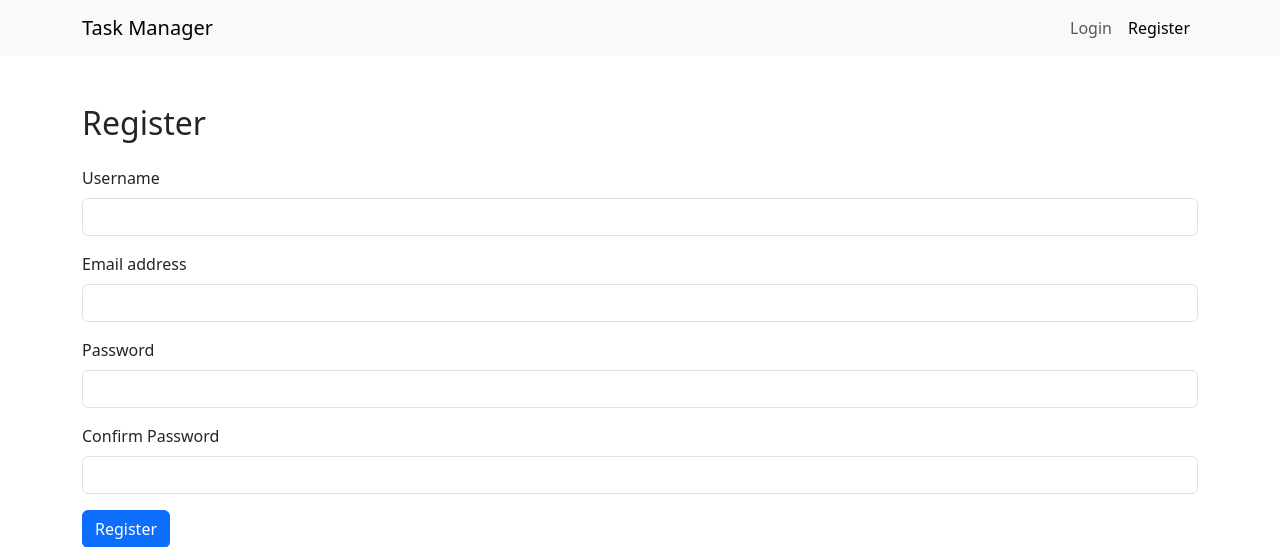
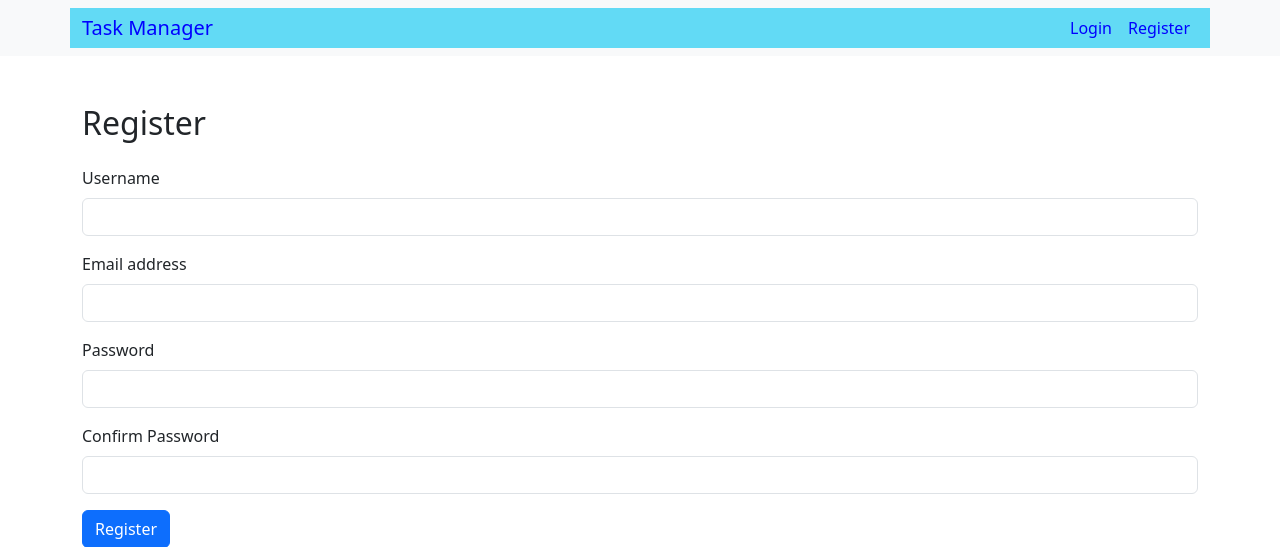
Before and after one commit to ZuhraErkayeva/task_CRUD, a Django app: page / in a window 1280 px wide. Shown: the top 547 px of the page. Run offline with Django 5.2, Linux system fonts and the light colour scheme.

Commit message:
finished

```diff
--- a/crud_project/views.py
+++ b/crud_project/views.py
@@ -8,7 +8,6 @@ from django.contrib.auth import login,logout
 from django.views.generic import FormView
 from django.contrib.auth.forms import UserCreationForm
 from django.views.generic.edit import CreateView
-from django.contrib.auth.decorators import login_required
 
 
 class TaskListView(ListView):
--- a/templates/base.html
+++ b/templates/base.html
@@ -16,7 +16,7 @@
 
 <body>
     <nav class="navbar navbar-expand-lg navbar-light bg-light">
-        <div class="container">
+        <div class="container" style="background-color:#62daf5">
             <a class="navbar-brand" href="#">Task Manager</a>
             <button class="navbar-toggler" type="button" data-bs-toggle="collapse" data-bs-target="#navbarNav"
                 aria-controls="navbarNav" aria-expanded="false" aria-label="Toggle navigation">
--- a/templates/create-task.html
+++ b/templates/create-task.html
@@ -10,7 +10,7 @@
 
 <body>
     <nav class="navbar navbar-expand-lg navbar-light bg-light">
-        <div class="container">
+        <div class="container" style="background-color:#62daf5">
             <a class="navbar-brand" href="#">Task Manager</a>
             <button class="navbar-toggler" type="button" data-bs-toggle="collapse" data-bs-target="#navbarNav"
                 aria-controls="navbarNav" aria-expanded="false" aria-label="Toggle navigation">
--- a/templates/dashboard.html
+++ b/templates/dashboard.html
@@ -15,8 +15,8 @@
 </head>
 
 <body>
-    <nav class="navbar navbar-expand-lg navbar-light bg-light">
-        <div class="container">
+    <nav class="navbar navbar-expand-lg navbar-light bg-light" style="color:aqua">
+        <div class="container" style="background-color:#62daf5">
             <a class="navbar-brand" href="#">Task Manager</a>
             <button class="navbar-toggler" type="button" data-bs-toggle="collapse" data-bs-target="#navbarNav"
                 aria-controls="navbarNav" aria-expanded="false" aria-label="Toggle navigation">
--- a/templates/edit-task.html
+++ b/templates/edit-task.html
@@ -10,7 +10,7 @@
 
 <body>
     <nav class="navbar navbar-expand-lg navbar-light bg-light">
-        <div class="container">
+        <div class="container" style="background-color:#62daf5">
             <a class="navbar-brand" href="#">Task Manager</a>
             <button class="navbar-toggler" type="button" data-bs-toggle="collapse" data-bs-target="#navbarNav"
                 aria-controls="navbarNav" aria-expanded="false" aria-label="Toggle navigation">
--- a/templates/register.html
+++ b/templates/register.html
@@ -9,9 +9,9 @@
 </head>
 
 <body>
-    <nav class="navbar navbar-expand-lg navbar-light bg-light">
-        <div class="container">
-            <a class="navbar-brand" href="#">Task Manager</a>
+    <nav class="navbar navbar-expand-lg navbar-light bg-light" style="background-color:blue">
+        <div class="container" style="background-color:#62daf5">
+            <a class="navbar-brand" href="#" style="color:blue;">Task Manager</a>
             <button class="navbar-toggler" type="button" data-bs-toggle="collapse" data-bs-target="#navbarNav"
                 aria-controls="navbarNav" aria-expanded="false" aria-label="Toggle navigation">
                 <span class="navbar-toggler-icon"></span>
@@ -19,10 +19,10 @@
             <div class="collapse navbar-collapse" id="navbarNav">
                 <ul class="navbar-nav ms-auto">
                     <li class="nav-item">
-                        <a class="nav-link" href="{% url 'login' %}">Login</a>
+                        <a class="nav-link" href="{% url 'login' %}" style="color:blue">Login</a>
                     </li>
                     <li class="nav-item">
-                        <a class="nav-link active" href="{% url 'register' %}">Register</a>
+                        <a class="nav-link active" href="{% url 'register' %}" style="color:blue">Register</a>
                     </li>
                 </ul>
             </div>
```
Also changed, not shown: templates/login.html (+5 -5 lines).
